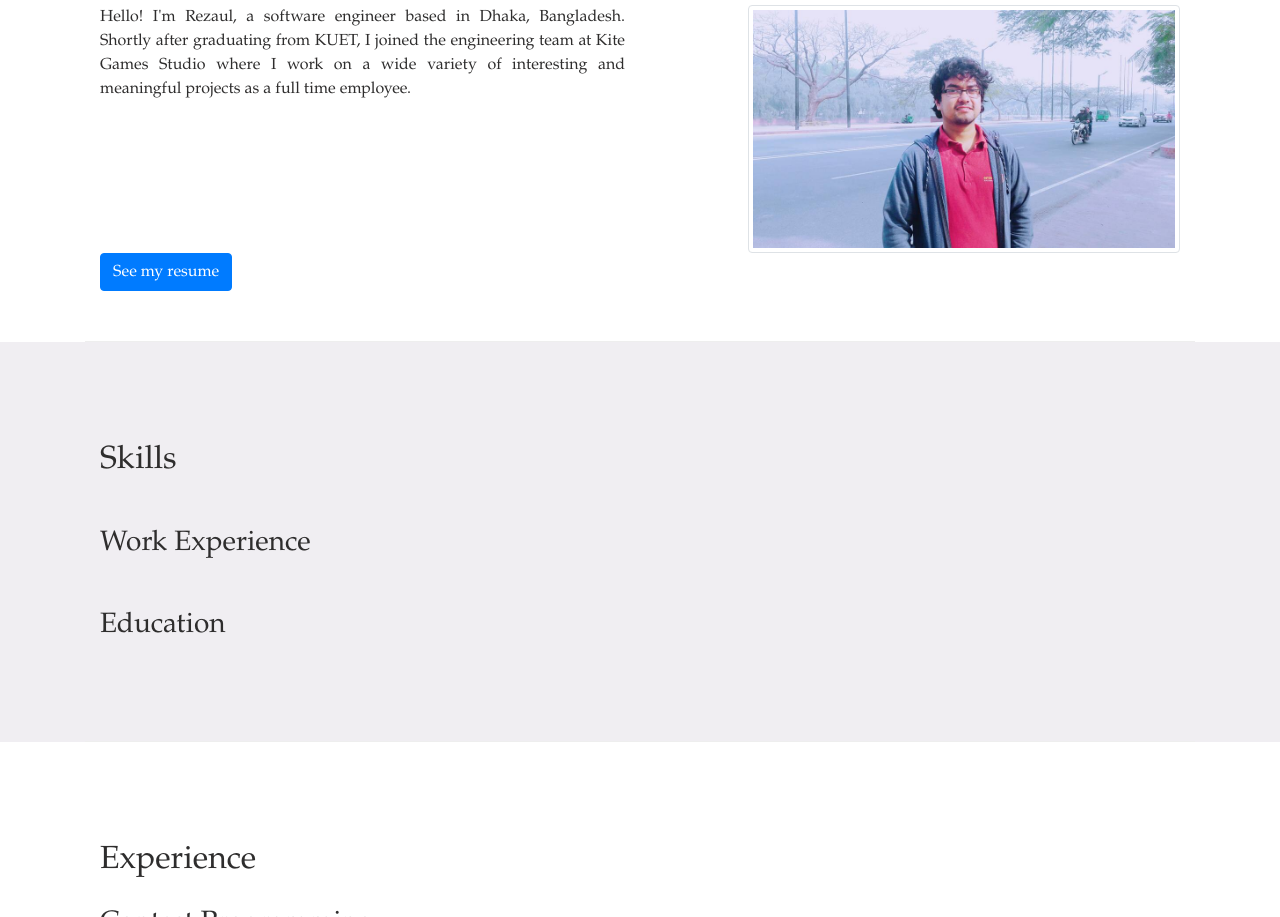
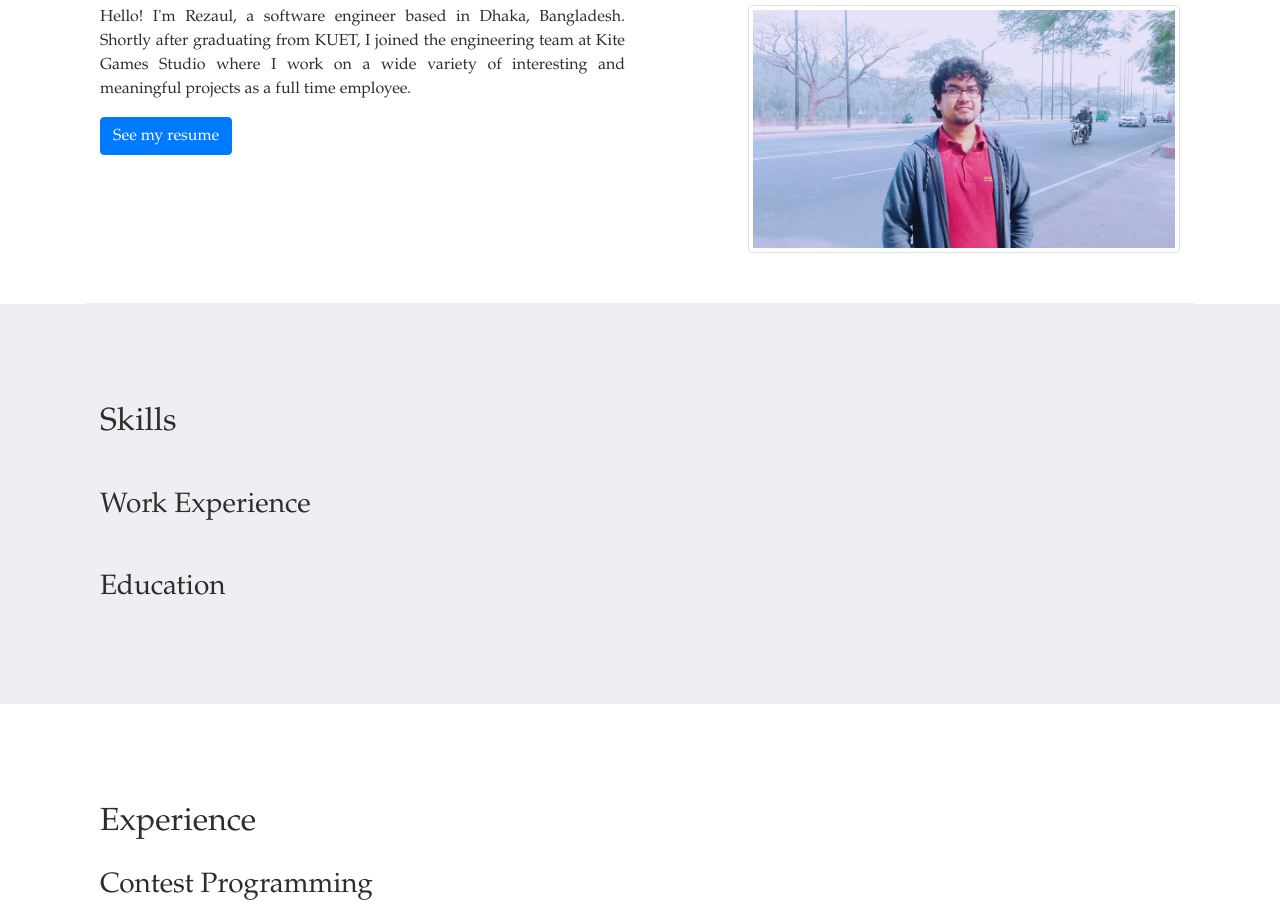
Before and after one commit to rezaulhsagar/rezaul, a website: page index.html in a window 1280 px wide. Shown: the part 997-1914 px from the top of the page. Drawn offline with nearby package versions, Linux system fonts and the light colour scheme.

Commit message:
Update index.html
button of resume changed

```diff
--- a/index.html
+++ b/index.html
@@ -65,14 +65,13 @@
 Shortly after graduating from KUET, I joined the engineering team at Kite Games Studio where I work on a wide variety of interesting and meaningful projects as a full time employee.
 
                </p>
+               <a class="btn btn-primary btn-md" href='resume.pdf' target='_blank'>See my resume</a>
             </div>
             <div class="col-md-1"></div>
             <div class="col-12 col-md-5">
                <img src="rezaul.jpg" class="rounded img-thumbnail">
             </div>
-            <div class="col-12 col-md-6">
-               <a class="btn btn-primary btn-md" href='resume.pdf' target='_blank'>See my resume</a>
-            </div>
+
          </div>
 
       </div>
```
